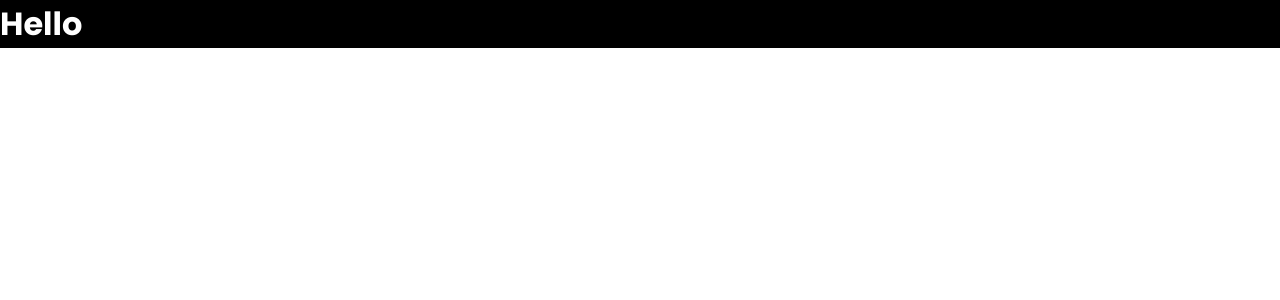
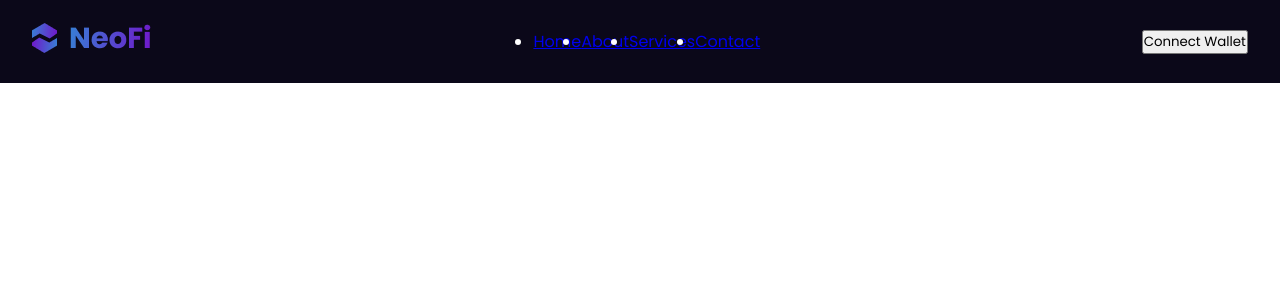
Before and after one commit to kumarlearns6767/neofi-assignment, a React (Create React App) app: page / in a window 1280 px wide. Shown: the top 300 px of the page. Built offline with nearby package versions, Linux system fonts and the light colour scheme.

Commit message:
added logo to navbar

```diff
--- a/package.json
+++ b/package.json
@@ -7,6 +7,7 @@
     "@testing-library/react": "^13.4.0",
     "@testing-library/user-event": "^13.5.0",
     "react": "^18.2.0",
+    "react-burger-menu": "^3.0.9",
     "react-dom": "^18.2.0",
     "react-scripts": "5.0.1",
     "web-vitals": "^2.1.4"
--- a/src/App.js
+++ b/src/App.js
@@ -1,9 +1,11 @@
 import './App.css';
+import React from 'react';
+import Navbar from './components/navbar/Navbar';
 
 function App() {
   return (
     <div className="App">
-      <h1> Hello </h1>
+      <Navbar />
     </div>
   );
 }
--- /dev/null
+++ b/src/components/navbar/Navbar.js
@@ -0,0 +1,41 @@
+// import { slide as Menu } from "react-burger-menu";
+// import React, { useState } from "react"; // importing usestate
+import "./navbar.css";
+import neofilogo from "../../assets/logo/neofiLogo.png"
+
+function Navbar() {
+	// const [isOpen, setIsOpen] = useState(false); // Create a new state variable in your component to store the open/close state of the mobile menu.
+	// const handleMenuButtonClick = () => {
+	// 	setIsOpen(!isOpen);
+	// }; // Add an event handler function to toggle the value of the "isOpen" state variable.
+
+	return (
+		<nav className="navbar">
+			<div className="logo">
+				<img src={neofilogo} alt="logo" />
+			</div>
+			{/* <Menu isOpen={isOpen} right> */}
+
+				{/* Add the "Menu" component in your JSX code to display the hamburger button. */}
+				<ul className="nav-links">
+					<li>
+						<a href="https.google.com">Home</a>
+					</li>
+					<li>
+						<a href="https.google.com">About</a>
+					</li>
+					<li>
+						<a href="https.google.com">Services</a>
+					</li>
+					<li>
+						<a href="https.google.com">Contact</a>
+					</li>
+				</ul>
+				<button className="connect-wallet-btn">Connect Wallet</button>
+			{/* </Menu>
+      <button onClick={handleMenuButtonClick}>Open Menu</button> */}
+		</nav>
+	);
+}
+
+export default Navbar;
--- /dev/null
+++ b/src/components/navbar/navbar.css
@@ -0,0 +1,43 @@
+.navbar {
+    display: flex;
+    justify-content: space-between;
+    align-items: center;
+    padding: 1rem 2rem;
+    background: #0B0819 !important;
+}
+
+.nav-links {
+    display: flex;
+    justify-content: space-between;
+}
+
+.nav-links li {
+    text-decoration: none;
+}
+
+
+  /* Small screens */
+@media only screen and (max-width: 600px) {
+    /* Hide the navbar links */
+    .navbar-links {
+      display: none;
+    }
+    /* Show the hamburger button */
+    .hamburger-button {
+      display: block;
+    }
+  }
+
+  /* Large screens */
+  @media only screen and (min-width: 601px) {
+    /* Show the navbar links */
+    .navbar-links {
+      display: flex;
+      justify-content: center;
+      align-items: center;
+    }
+    /* Hide the hamburger button */
+    .hamburger-button {
+      display: none;
+    }
+  }
```
Also changed, not shown: src/assets/logo/neofiLogo.png (added), 1 other file (tests, documents, lock files or other folders).
